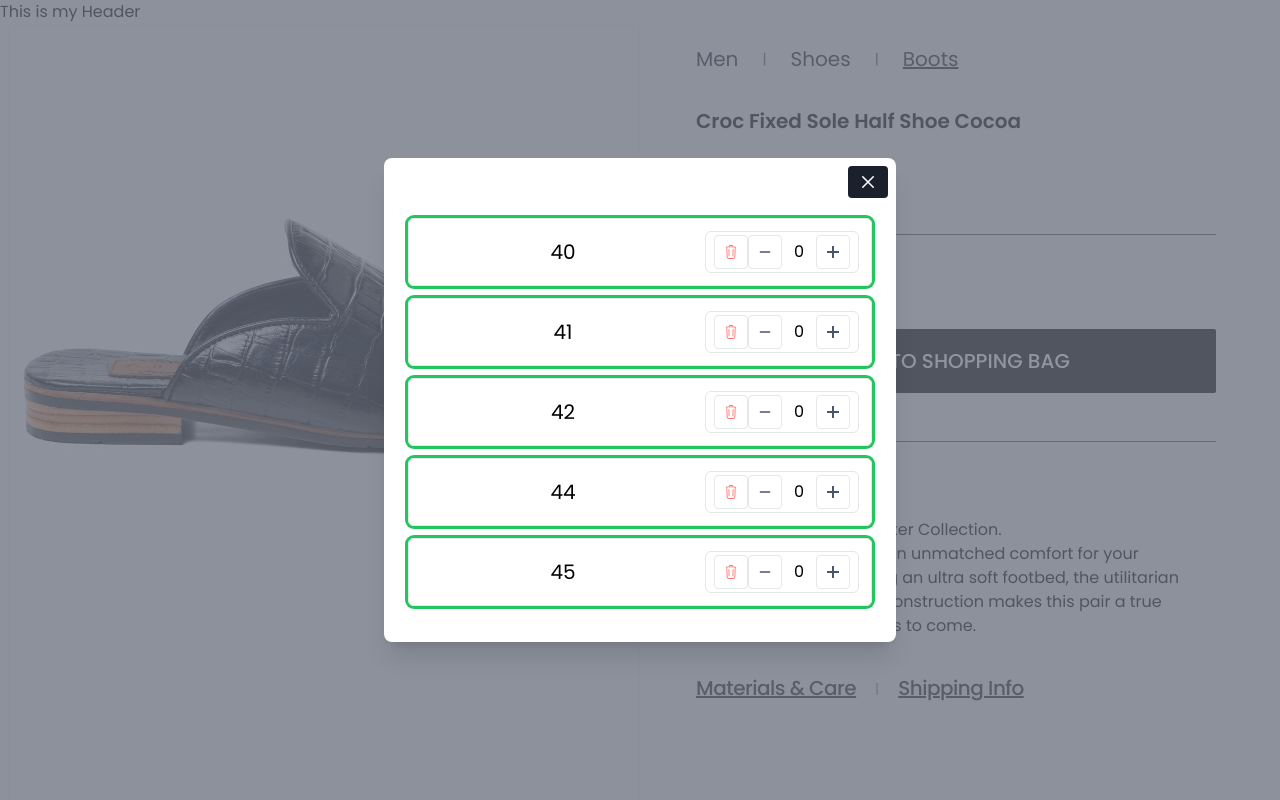
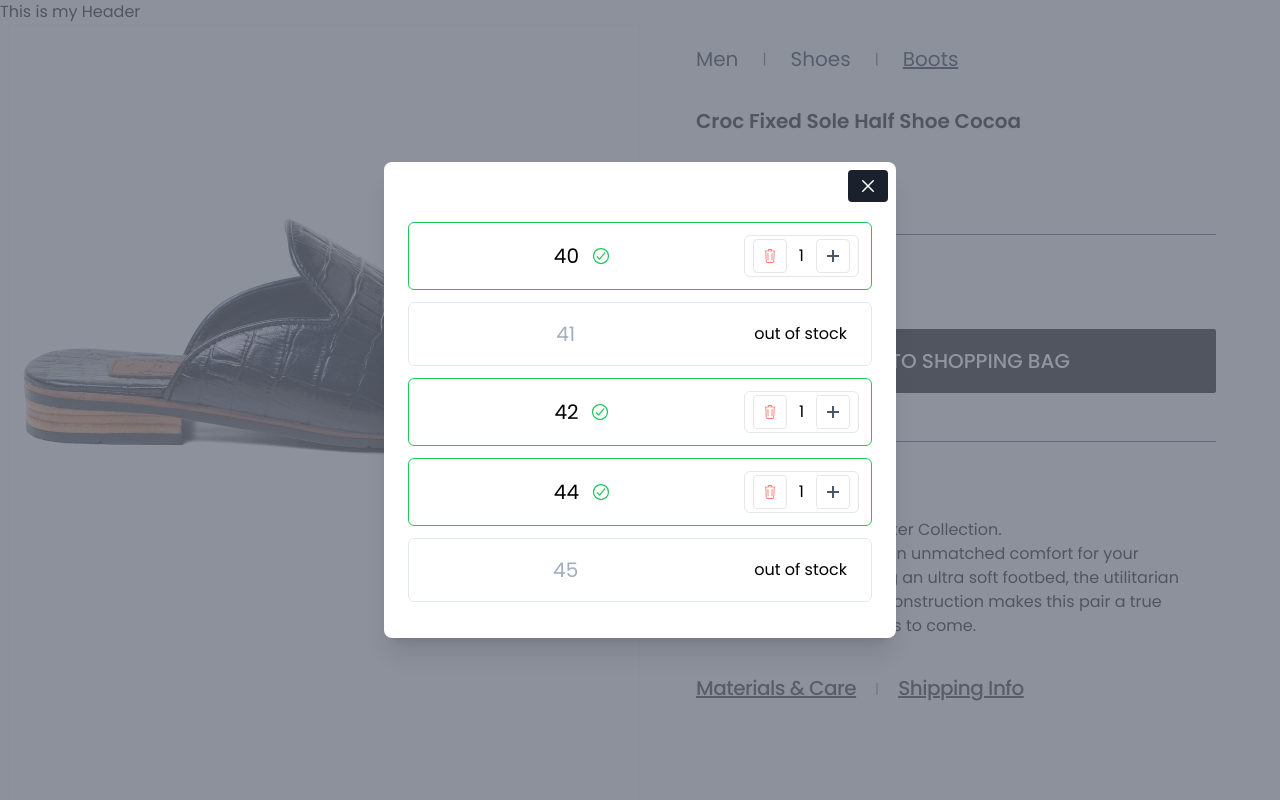
Before and after one commit to classicitbd/classic_furniture_frontend, a React (Vite) app: page /products/details/1 in a window 1280 px wide. Both pictures are taken after a click on the button "ADD TO SHOPPING BAG". Shown: the top 800 px of the page. Built offline with nearby package versions, Linux system fonts and the light colour scheme.

Commit message:
add to cart 40% done

```diff
--- a/src/components/common/modal/AddToCartModal.jsx
+++ b/src/components/common/modal/AddToCartModal.jsx
@@ -22,7 +22,6 @@ const AddToCartModal = ({ isOpen, onClose, children }) => {
         <div className="fixed inset-0 transition-opacity">
           <div
             className="absolute inset-0 bg-gray-500 opacity-75"
-            onClick={onClose}
           ></div>
         </div>
 
--- a/src/components/frontend/ui/addToCart/AddToCart.jsx
+++ b/src/components/frontend/ui/addToCart/AddToCart.jsx
@@ -7,28 +7,78 @@ import { FiMinus } from "react-icons/fi";
 import { IoCheckmarkCircleOutline } from "react-icons/io5";
 
 const AddToCart = () => {
-  const [quatity, setQuantity] = useState(0);
+  const [quatity, setQuantity] = useState(1);
+  const [sizeVariation, setSizeVariation] = useState([]);
+  const selectSize = (value) => {
+    const data = {
+      size: value?.size,
+      quatity: 1,
+      price: value?.price ? value?.price : 0,
+    };
+    const newValue = [...sizeVariation, data];
+    setSizeVariation(newValue);
+  };
+  const increaseQuantity = () => {
+    setQuantity((prev) => prev + 1);
+  };
+  const decreaseQuantity = () => {
+    setQuantity((prev) => prev - 1);
+  };
+  console.log(sizeVariation);
   return (
     <div>
       <div>
         {sizeData.map((item) => (
           <div className="my-3" key={item?.size}>
-            <div className="flex cursor-pointer ring ring-success-300 justify-between items-center py-3 border rounded-md px-3">
+            {item?.quantity === 0 ? (
+              <div className="flex justify-between items-center py-4 border border-bgray-300 rounded-md px-3">
                 <span></span>
-              <button className="text-xl">{item?.size}</button>
+                <button className="text-xl flex items-center gap-x-3">
+                  <span className="text-bgray-500">{item?.size}</span>
+                  <span className="invisible">
+                    <IoCheckmarkCircleOutline className="text-success-300 text-xl" />
+                  </span>
+                </button>
+                <div className="flex items-center rounded-md px-3">
+                  <p>out of stock</p>
+                </div>
+              </div>
+            ) : (
+              <div
+                onClick={() => selectSize(item)}
+                className="flex cursor-pointer justify-between items-center py-3 border border-success-300 rounded-md px-3"
+              >
+                <span></span>
+                <button className="text-xl flex items-center gap-x-3">
+                  <span>{item?.size}</span>
+                  <span>
+                    <IoCheckmarkCircleOutline className="text-success-300 text-xl" />
+                  </span>
+                </button>
                 <div className="flex items-center border rounded-md px-2">
+                  {quatity === 1 && (
                     <button className="text-error-200 px-2 py-2 border rounded hover:bg-bgray-300">
                       <CiTrash />
                     </button>
-                <button className="text-bgray-700 px-2 py-2 border rounded hover:bg-bgray-300">
+                  )}
+                  {quatity > 1 && (
+                    <button
+                      onClick={decreaseQuantity}
+                      className="text-bgray-700 px-2 py-2 border rounded hover:bg-bgray-300"
+                    >
                       <FiMinus />
                     </button>
+                  )}
                   <span className=" px-3 py-2">{quatity}</span>
-                <button className="text-bgray-700 px-2 py-2 border rounded hover:bg-bgray-300">
+                  <button
+                    onClick={increaseQuantity}
+                    className="text-bgray-700 px-2 py-2 border rounded hover:bg-bgray-300"
+                  >
                     <GoPlus />
                   </button>
                 </div>
               </div>
+            )}
           </div>
         ))}
       </div>
--- a/src/data/size-data.js
+++ b/src/data/size-data.js
@@ -7,7 +7,7 @@ export const sizeData = [
   },
   {
     size: "41",
-    quantity: 4,
+    quantity: 0,
     price: 0,
     discount_price: 0,
   },
```
Lines whose indentation alone changed are shown as unchanged.
